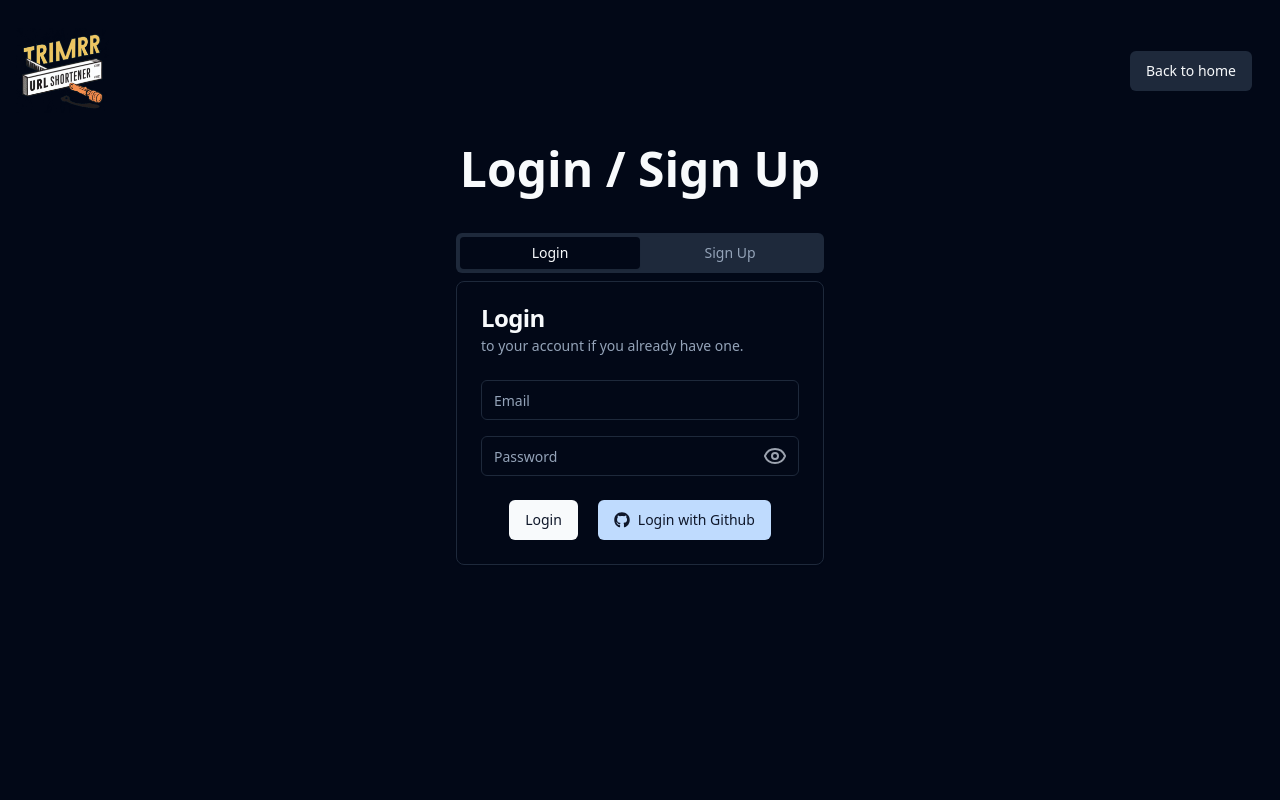
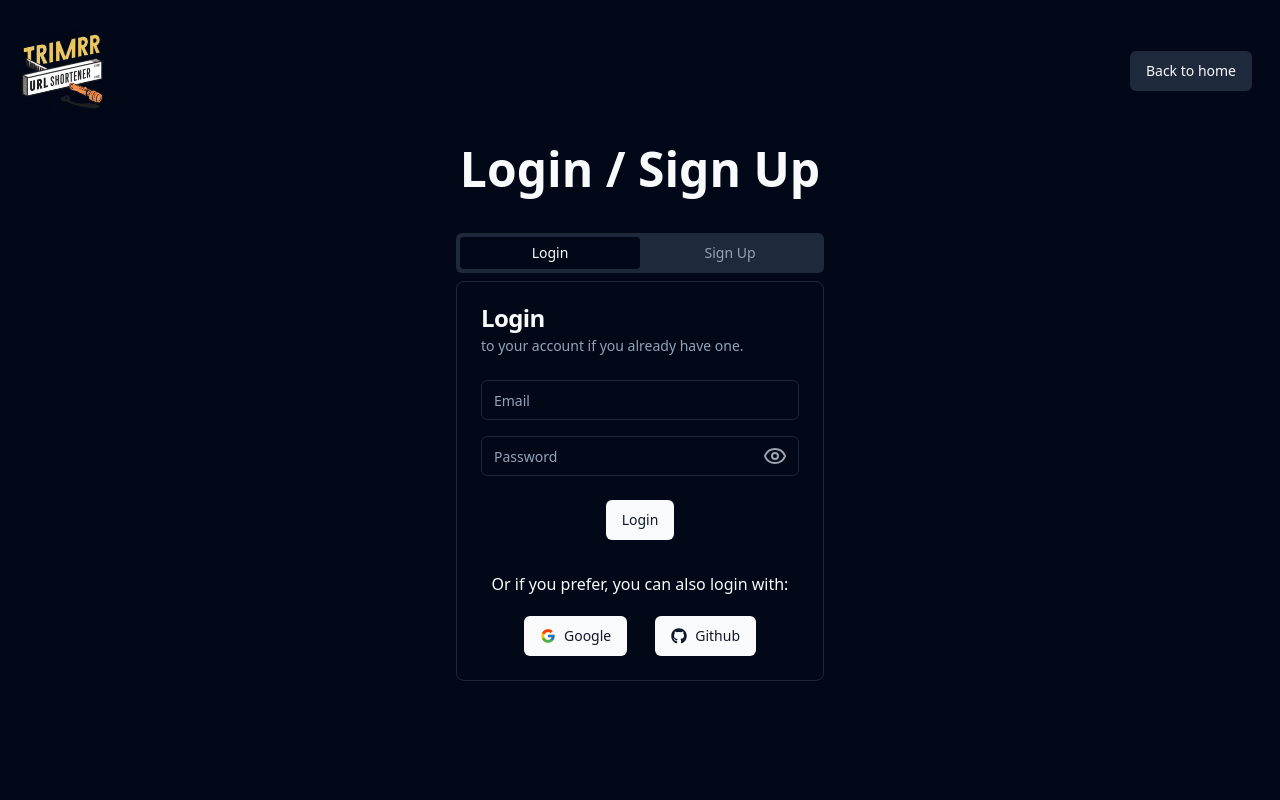
Before and after one commit to JulianManera8/url-shortener, a React (Vite) app: page /auth in a window 1280 px wide. Shown: the top 800 px of the page. Built offline with nearby package versions, Linux system fonts and the light colour scheme.

Commit message:
login working

```diff
--- a/src/COMPONENTS/login.jsx
+++ b/src/COMPONENTS/login.jsx
@@ -6,13 +6,12 @@ import * as Yup from 'yup';
 import { useEffect, useState } from "react";
 import Error from './error';
 import useFetch from "@/HOOKS/use-fetch";
-import { login, loginGithub } from "@/DATABASE/apiAuth";
+import { login, loginGithub, loginGoogle } from "@/DATABASE/apiAuth";
 import { useNavigate, useSearchParams } from "react-router-dom";
 import { UrlState } from "@/context";
 import { Eye, EyeOff } from "lucide-react";
-// import { loginGoogle } from "@/DATABASE/apiAuth";
-// import { FcGoogle } from "react-icons/fc";
 import { FaGithub } from "react-icons/fa";
+import { FcGoogle } from "react-icons/fc";
 
 
 export default function Login() {
@@ -39,8 +38,8 @@ export default function Login() {
 
     const { data, error, loading, fn: fnLogin } = useFetch(login, userData);
 
-    // const { data: dataGoogle, error: errorGoogle, fn: fnLoginGoogle } = useFetch(loginGoogle);
-    const { data: dataGithub, error: errorGithub, fn: fnLoginGithub } = useFetch(loginGithub);
+    const { fn: fnLoginGoogle } = useFetch(loginGoogle);
+    const { fn: fnLoginGithub } = useFetch(loginGithub);
 
     const { fetchUser } = UrlState()
 
@@ -90,7 +89,6 @@ export default function Login() {
 
             if (error) throw error;
 
-
         } catch (e) {
             const newErrors = {};
 
@@ -106,34 +104,30 @@ export default function Login() {
         }
     }
 
-    // const handleLoginGoogle = async (e) => {
-    //     e.preventDefault();
+    const handleLoginGoogle = async (e) => {
+        e.preventDefault();
 
-    //     setErrors({});
+        setErrors({});
 
-    //     try {
-    //         await fnLoginGoogle();
+        try {
+            await fnLoginGoogle();
 
-    //         if (error) throw error;
+            if (error) throw error;
 
-    //         if (dataGoogle) {
-    //             console.log(dataGoogle)
-    //         }
+        } catch (e) {
+            const newErrors = {};
 
-    //     } catch (e) {
-    //         const newErrors = {};
+            if (e.inner) {
+                e.inner.forEach((err) => {
+                    newErrors[err.path] = err.message;
+                });
+            } else {
+                newErrors.general = e.message || "Error al iniciar sesión con Google";
+            }
 
-    //         if (e.inner) {
-    //             e.inner.forEach((err) => {
-    //                 newErrors[err.path] = err.message;
-    //             });
-    //         } else {
-    //             newErrors.general = e.message || "Error al iniciar sesión con Google";
-    //         }
-
-    //         setErrors(newErrors);
-    //     }
-    // }
+            setErrors(newErrors);
+        }
+    }
 
     return (
       <form>
@@ -141,39 +135,65 @@ export default function Login() {
           <CardHeader>
             <CardTitle>Login</CardTitle>
             <CardDescription>
-                        <span>to your account if you already have one.</span><br/>
+              <span>to your account if you already have one.</span>
+              <br />
               {error && <Error errorMessage={error.message} />}
             </CardDescription>
           </CardHeader>
 
           <CardContent className="space-y-4">
             <div>
-                        <Input onChange={handleInputChange} type="email" name="email" placeholder="Email" autoComplete='email'/>
+              <Input
+                onChange={handleInputChange}
+                type="email"
+                name="email"
+                placeholder="Email"
+                autoComplete="email"
+              />
               {errors.email && <Error errorMessage={errors.email} />}
             </div>
 
             <div className="relative">
-                        <Input onChange={handleInputChange} type={passEye ? 'password': 'text'} name="password" placeholder="Password" autoComplete='current-password'/>
-                        {passEye ? <Eye className="absolute inset-y-0 my-auto right-3 text-gray-400 cursor-pointer" onClick={() => setPassEye(!passEye)}/> : <EyeOff className="absolute inset-y-0 my-auto right-3 text-gray-400 cursor-pointer" onClick={() => setPassEye(!passEye)}/>}
+              <Input
+                onChange={handleInputChange}
+                type={passEye ? "password" : "text"}
+                name="password"
+                placeholder="Password"
+                autoComplete="current-password"
+              />
+              {passEye ? (
+                <Eye
+                  className="absolute inset-y-0 my-auto right-3 text-gray-400 cursor-pointer"
+                  onClick={() => setPassEye(!passEye)}
+                />
+              ) : (
+                <EyeOff
+                  className="absolute inset-y-0 my-auto right-3 text-gray-400 cursor-pointer"
+                  onClick={() => setPassEye(!passEye)}
+                />
+              )}
 
               {errors.password && <Error errorMessage={errors.password} />}
-
             </div>
           </CardContent>
 
-                <CardFooter className="flex justify-center gap-5 sm:flex-row flex-col">
-
+          <CardFooter className="flex justify-center gap-5 flex-col">
             <Button onClick={handleLogin}>
               {loading ? <BeatLoader size={10} color="teal" /> : "Login"}
             </Button>
 
-                    {/* <Button onClick={handleLoginGoogle} className="bg-blue-200">
-                        <FcGoogle className="mr-2 h-4 w-4" /> Login with Email
-                    </Button> */}
-                    <Button onClick={handleLoginGithub} className="bg-blue-200">
-                        <FaGithub className="mr-2 h-4 w-4" /> Login with Github
+            <span className="mt-3"> Or if you prefer, you can also login with:</span>
+
+            <div className="space-x-7">
+
+              <Button onClick={handleLoginGoogle}>
+                <FcGoogle className="mr-2 h-4 w-4" /> Google
               </Button>
 
+              <Button onClick={handleLoginGithub}>
+                <FaGithub className="mr-2 h-4 w-4" /> Github
+              </Button>
+            </div>
           </CardFooter>
         </Card>
       </form>
--- a/src/COMPONENTS/signup.jsx
+++ b/src/COMPONENTS/signup.jsx
@@ -5,11 +5,13 @@ import { Button } from "./ui/button";
 import { BeatLoader } from "react-spinners";
 import { useState, useEffect } from "react";
 import * as Yup from "yup";
-import {signup} from '../DATABASE/apiAuth'
+import { signup, loginGithub, loginGoogle } from "@/DATABASE/apiAuth";
 import { useNavigate, useSearchParams } from "react-router-dom";
 import useFetch from "@/HOOKS/use-fetch";
 import { UrlState } from "@/context";
 import { Eye, EyeOff } from "lucide-react";
+import { FaGithub } from "react-icons/fa";
+import { FcGoogle } from "react-icons/fc";
 
 export default function Signup() {
   const [userData, setUserData] = useState({
@@ -38,6 +40,8 @@ export default function Signup() {
   };
 
   const { data, error, loading, fn: fnSignup } = useFetch(signup, userData);
+  const { fn: fnLoginGoogle } = useFetch(loginGoogle);
+  const { fn: fnLoginGithub } = useFetch(loginGithub);
 
   const { fetchUser } = UrlState()
 
@@ -82,6 +86,55 @@ export default function Signup() {
       setErrors(newErrors);
     }
   };
+
+  const handleLoginGithub = async (e) => {
+    e.preventDefault();
+    setErrors({});
+
+    try {
+        await fnLoginGithub();
+
+        if (error) throw error;
+
+    } catch (e) {
+        const newErrors = {};
+
+        if (e.inner) {
+            e.inner.forEach((err) => {
+                newErrors[err.path] = err.message;
+            });
+        } else {
+            newErrors.general = e.message || "Error al iniciar sesión con Github";
+        }
+
+        setErrors(newErrors);
+    }
+}
+
+  const handleLoginGoogle = async (e) => {
+    e.preventDefault();
+
+    setErrors({});
+
+    try {
+        await fnLoginGoogle();
+
+        if (error) throw error;
+
+    } catch (e) {
+        const newErrors = {};
+
+        if (e.inner) {
+            e.inner.forEach((err) => {
+                newErrors[err.path] = err.message;
+            });
+        } else {
+            newErrors.general = e.message || "Error al iniciar sesión con Google";
+        }
+
+        setErrors(newErrors);
+    }
+  }
 
   return (
     <form onSubmit={handleSignup}>
@@ -153,7 +206,7 @@ export default function Signup() {
               name="profile_pic"
               type="file"
               accept='image/*'
-              className="flex justify mt-1 text-transparent bg-slate-600"
+              className="flex justify mt-1 text-white bg-slate-600"
               onChange={handleChangeInput}
             />
             {errors.profile_pic && (
@@ -162,10 +215,23 @@ export default function Signup() {
           </div>
         </CardContent>
 
-        <CardFooter className="flex justify-center">
-          <Button type="submit">
+        <CardFooter className="flex justify-center gap-5 flex-col">
+        <Button type="submit">
             {loading ? <BeatLoader size={10} color="teal" /> : "Create account"}
           </Button>
+
+          <span className="mt-3"> Or if you prefer, you can also signup with:</span>
+
+          <div className="space-x-7">
+            <Button onClick={handleLoginGoogle}>
+              <FcGoogle className="mr-2 h-4 w-4" /> Google
+            </Button>
+
+            <Button onClick={handleLoginGithub}>
+              <FaGithub className="mr-2 h-4 w-4" /> Github
+            </Button>
+          </div>
+
         </CardFooter>
       </Card>
     </form>
--- a/src/DATABASE/apiAuth.js
+++ b/src/DATABASE/apiAuth.js
@@ -14,9 +14,6 @@ export async function login({ email, password }) {
 export async function loginGithub() {
   const { data, error } = supabase.auth.signInWithOAuth({
     provider: 'github',
-    // options: {
-    //   redirectTo: `${window.location.origin}/auth/callback`, // Asegúrate de que esta URL esté configurada en Google Cloud Console
-    // },
   })
 
   if (error) throw new Error(error.message);
@@ -24,29 +21,15 @@ export async function loginGithub() {
   return data
 }
 
-// export async function loginGoogle() {
-//   const { data, error } = supabase.auth.signInWithOAuth({
-//     provider: 'google',
-//     // options: {
-//     //   redirectTo: `${window.location.origin}/auth/callback`, // Asegúrate de que esta URL esté configurada en Google Cloud Console
-//     // },
-//   })
+export async function loginGoogle() {
+  const { data, error } = supabase.auth.signInWithOAuth({
+    provider: 'google',
+  })
 
-//   if (error) throw new Error(error.message);
+  if (error) throw new Error(error.message);
 
-//   return data
-// }
-
-// export async function loginGoogle() {
-//   const { data, error } = await supabase.auth.signInWithOAuth({
-//     provider: 'google',
-//     options: {
-//       redirectTo: `${process.env.VITE_PUBLIC_BASE_URL}/auth/callback`,
-//     } })
-//   if (error) console.error('Error: ', error.message)
-
-//   console.log(data)
-// }
+  return data
+}
 
 export async function signup({ fullname, email, password, profile_pic }) {
   const fileName = `dp-${fullname.split(" ").join("-")}-${Math.random()}`;
```
Lines whose indentation alone changed are shown as unchanged.
